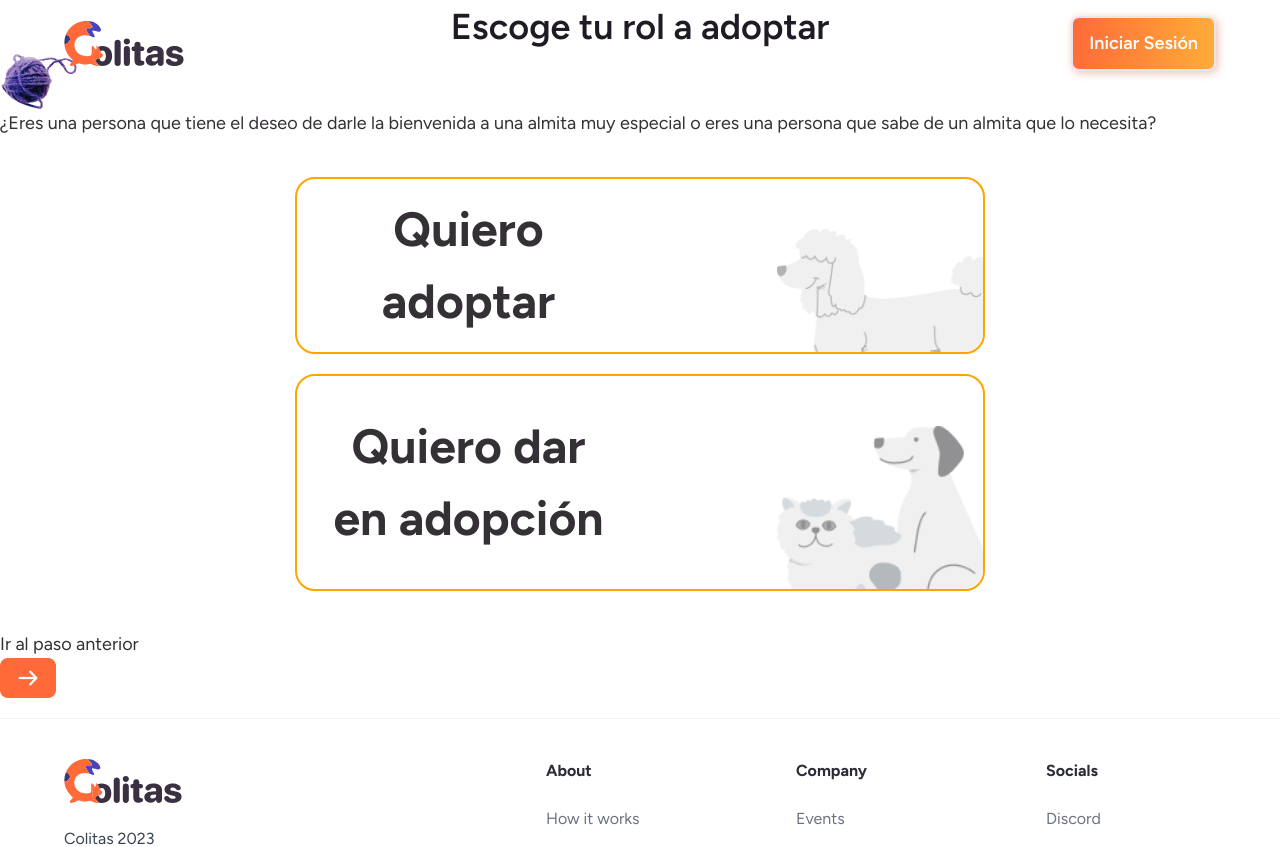
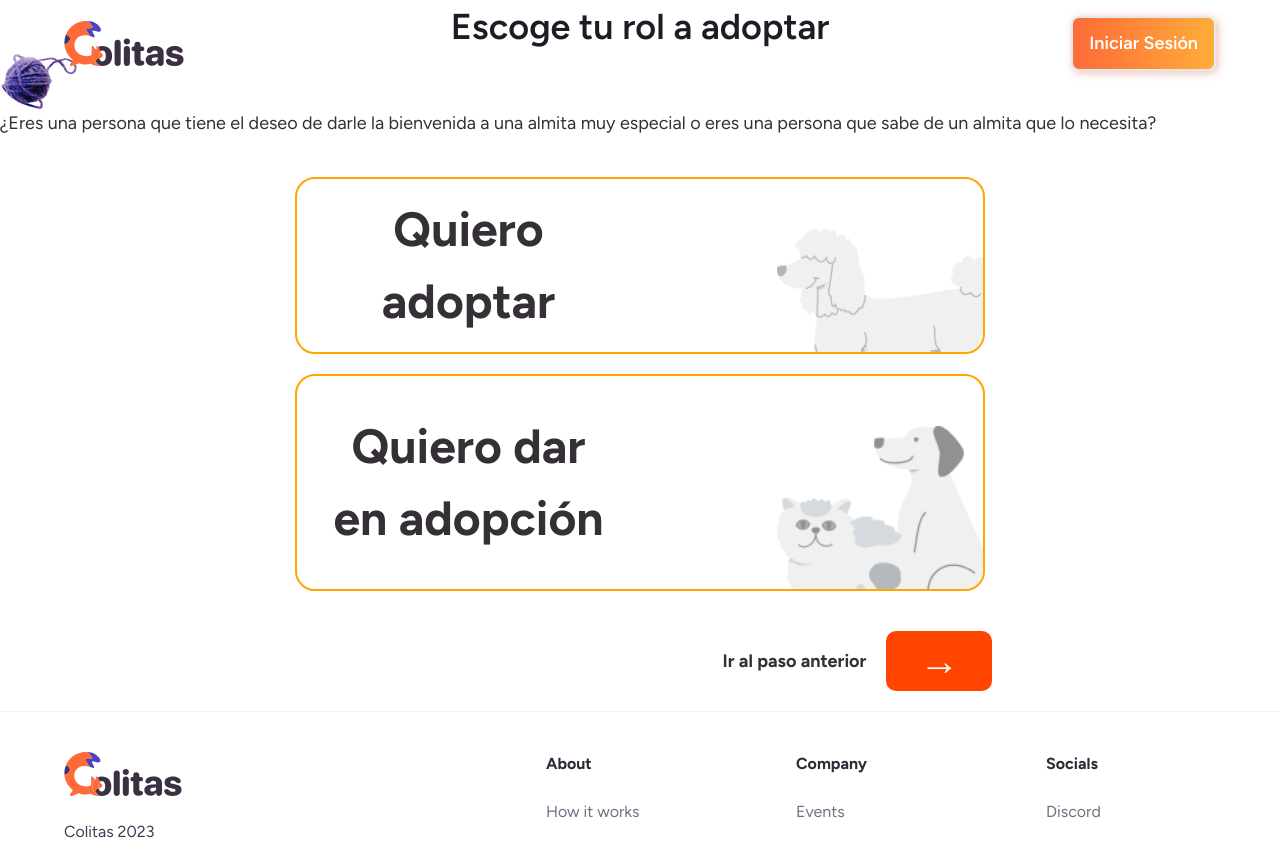
Before and after one commit to elmergustavo/hackfest-2023, a Next.js app: page /rol in a window 1280 px wide. Shown: the top 847 px of the page. Built offline with nearby package versions, Linux system fonts and the light colour scheme; no server answers.

Commit message:
seccion de siguiente con hover

```diff
--- a/app/css/globals.css
+++ b/app/css/globals.css
@@ -261,6 +261,38 @@
   margin-top: 50px;
 }
 
+.class-footer-rol{
+  width: 55%;
+  margin: 0 auto;
+  /*background: orange;*/
+  display: flex;
+  justify-content: end;
+  align-items: center;
+}
+.class-footer-rol .title-back{
+  margin: 0 20px;
+  font-size: 1em;
+}
+.class-footer-rol .title-back p{
+  font-weight: bold;
+}
+.class-footer-rol .next-img{
+     width: 15%;
+     background: orangered;
+     border-radius: 10px;
+     display: flex;
+     justify-content: center;
+     align-items: center;
+     cursor: pointer;
+}
+.class-footer-rol .next-img:hover{
+  transform: scale(1.08);
+  transition: 400ms;
+}
+.class-footer-rol .next-img p{
+  font-size: 2.5em;
+  color: white;
+}
 
 @media screen and (max-width:420px){
   .class-rol-title{
--- a/app/rol/page.tsx
+++ b/app/rol/page.tsx
@@ -46,7 +46,7 @@ export default function page() {
           <p>Ir al paso anterior</p>
         </a>
         <a className="next-img">
-          <img src={icon_button.src} alt="" />
+          <p>→</p>
         </a>
       </div>
     </section>
```
